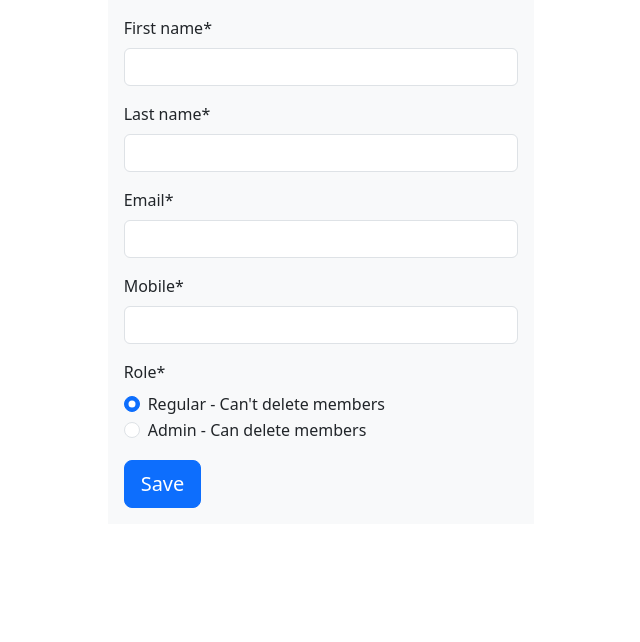
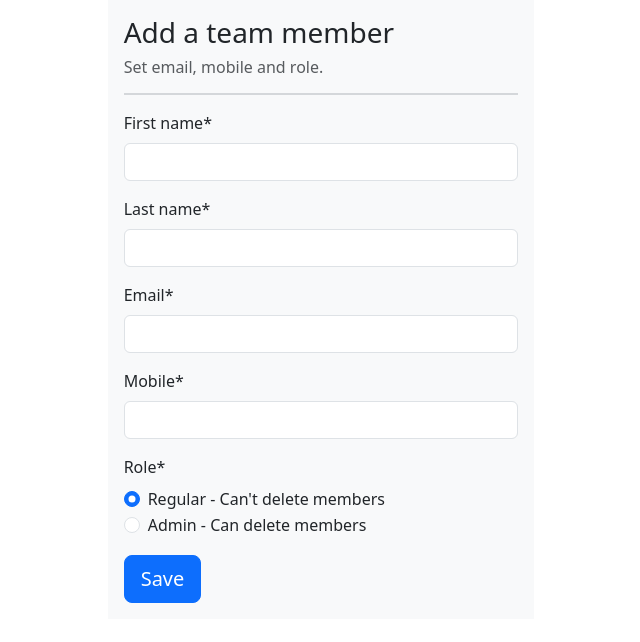
Before and after one commit to Samer-sef/team_managment_project, a Django app: page /details in a window 1280 px wide. Shown: the top 642 px of the page, without its empty margins (319-959 px from the left). Run offline with Django 4.2, Linux system fonts and the light colour scheme; some libraries are stand-ins or nearby versions.

Commit message:
add details page header text

```diff
--- a/team_managment/templates/details_page.html
+++ b/team_managment/templates/details_page.html
@@ -3,6 +3,9 @@
 
 
 {% block content %}
+<p class="h3">Add a team member</p>
+<p class="h6 text-muted">Set email, mobile and role.</p>
+<hr class="bg-secondary border-2 border-top border-secondary" />
 <form action="" method="post" autocomplete="off">
     {% csrf_token %}
     {{form|crispy}}
```
